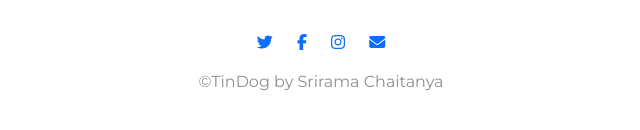
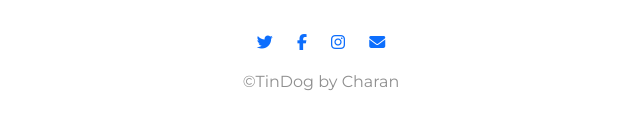
Before and after one commit to Charan-Repala/tin-dog, a plain HTML site: page index.html in a window 1280 px wide. Shown: the part 3203-3333 px from the top of the page, 319-959 px from the left. Drawn offline with nearby package versions, Linux system fonts and the light colour scheme.

Commit message:
Update index.html

```diff
--- a/index.html
+++ b/index.html
@@ -207,7 +207,7 @@
       <a href="https://www.facebook.com/"><i class="social-icon fa-brands fa-facebook-f"></i></a>
       <a href="https://www.instagram.com/srirama_chaitanya/"><i class="social-icon fa-brands fa-instagram"></i></a>
       <a href=""><i class="social-icon fa-solid fa-envelope"></i><br /></a>
-      <p>©TinDog by Srirama Chaitanya</p>
+      <p>©TinDog by Charan</p>
 
   </footer>
 
```
